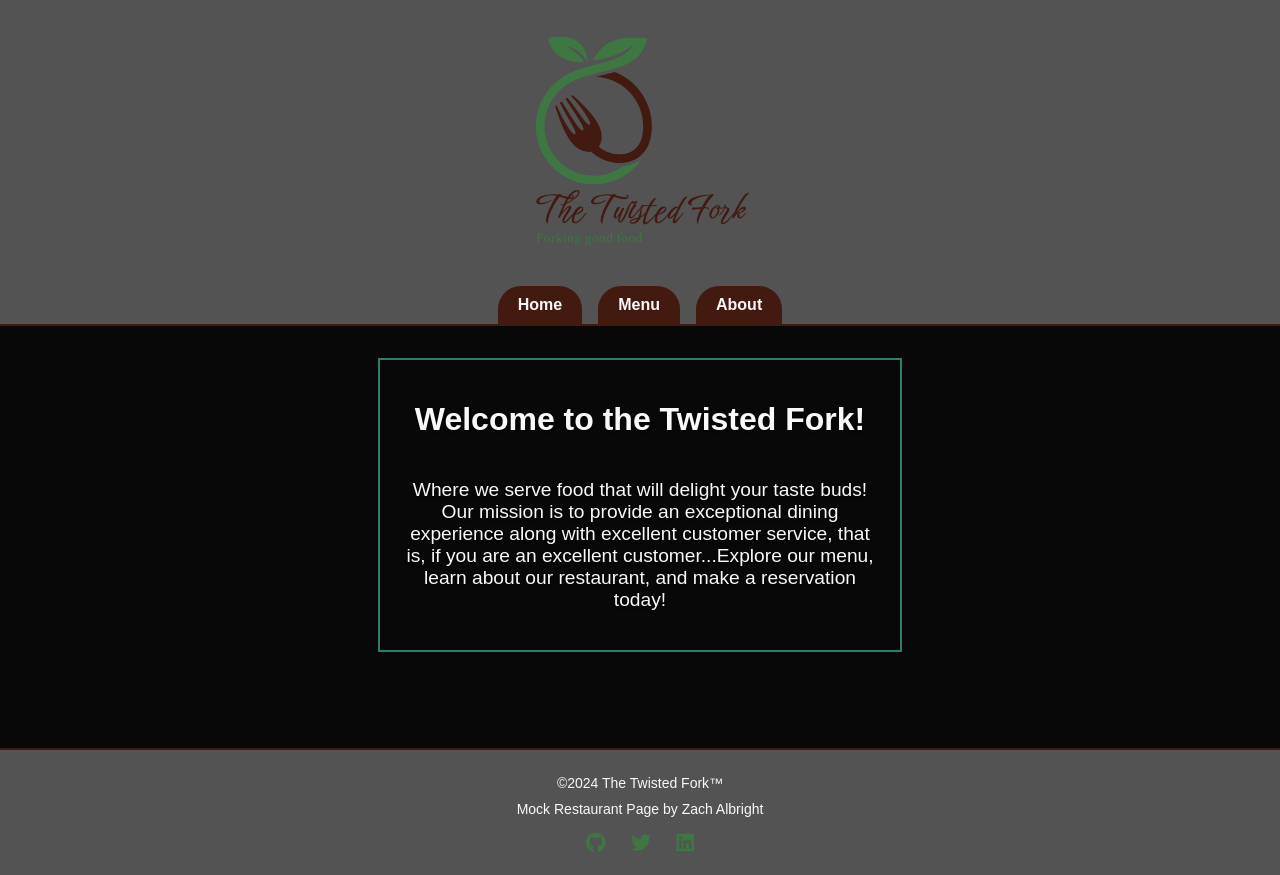
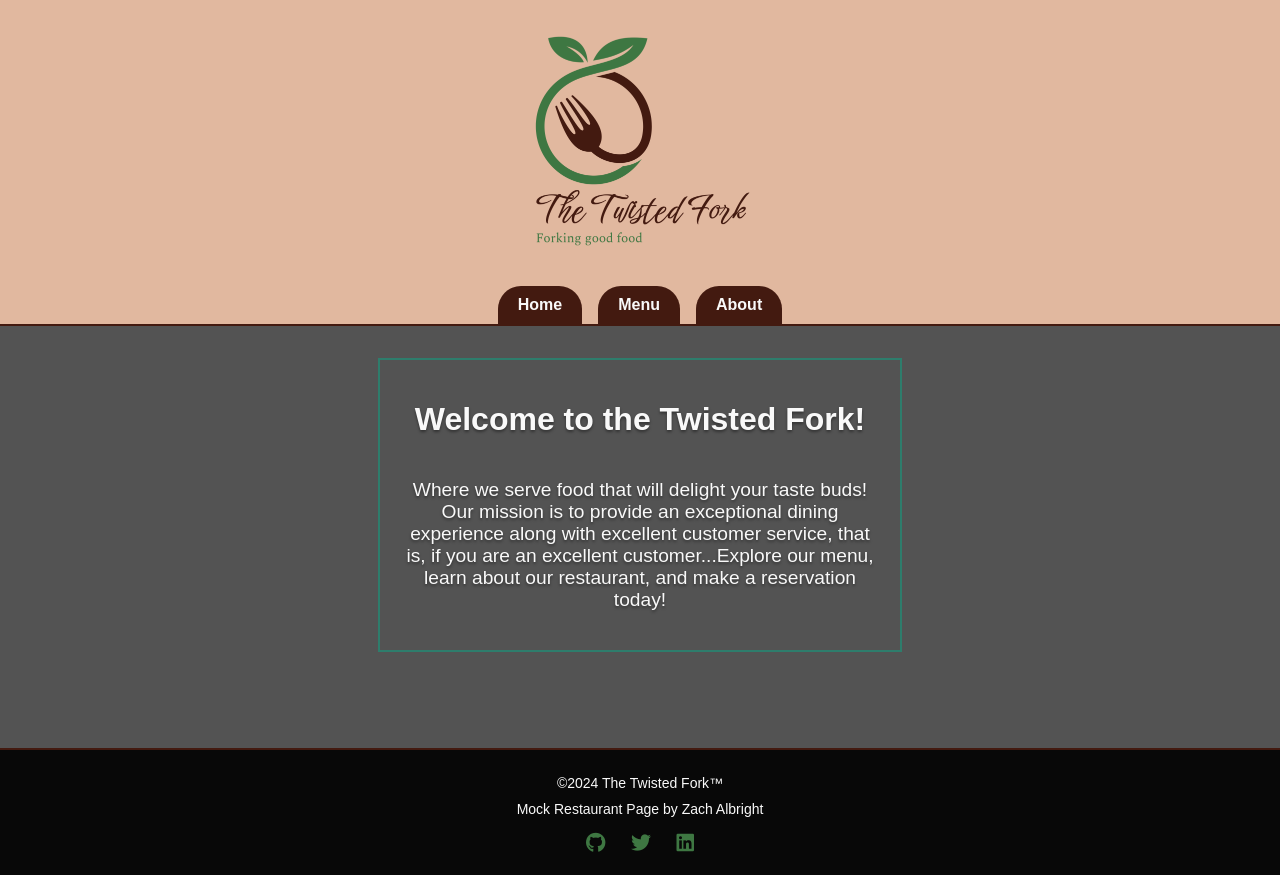
Before and after one commit to zalbright90/restaurant-page, a website built with webpack: page src/template.html in a window 1280 px wide. Built offline with nearby package versions, Linux system fonts and the light colour scheme.

```diff
--- a/src/styles.css
+++ b/src/styles.css
@@ -18,7 +18,7 @@
 }
 
 header {
-    background-color: var(--bg-alt);
+    background-color: var(--beige);
     color: var(--text-lt);
     text-align: center;
     border-bottom: 2px solid var(--brown);
@@ -44,7 +44,7 @@
 #content {
     padding: 2rem;
     text-align: center;
-    background-color: var(--bg-dark);
+    background-color: var(--bg-alt);
 }
 
 .logo {
@@ -93,7 +93,7 @@
 }
 
 footer {
-  background-color: var(--bg-alt); /* Alternative dark background */
+  background-color: var(--bg-dark); /* Alternative dark background */
   color: var(--text-lt); /* Light text for dark background */
   padding: 20px 0;
   text-align: center;
```
Also changed, not shown: 1 other file.
